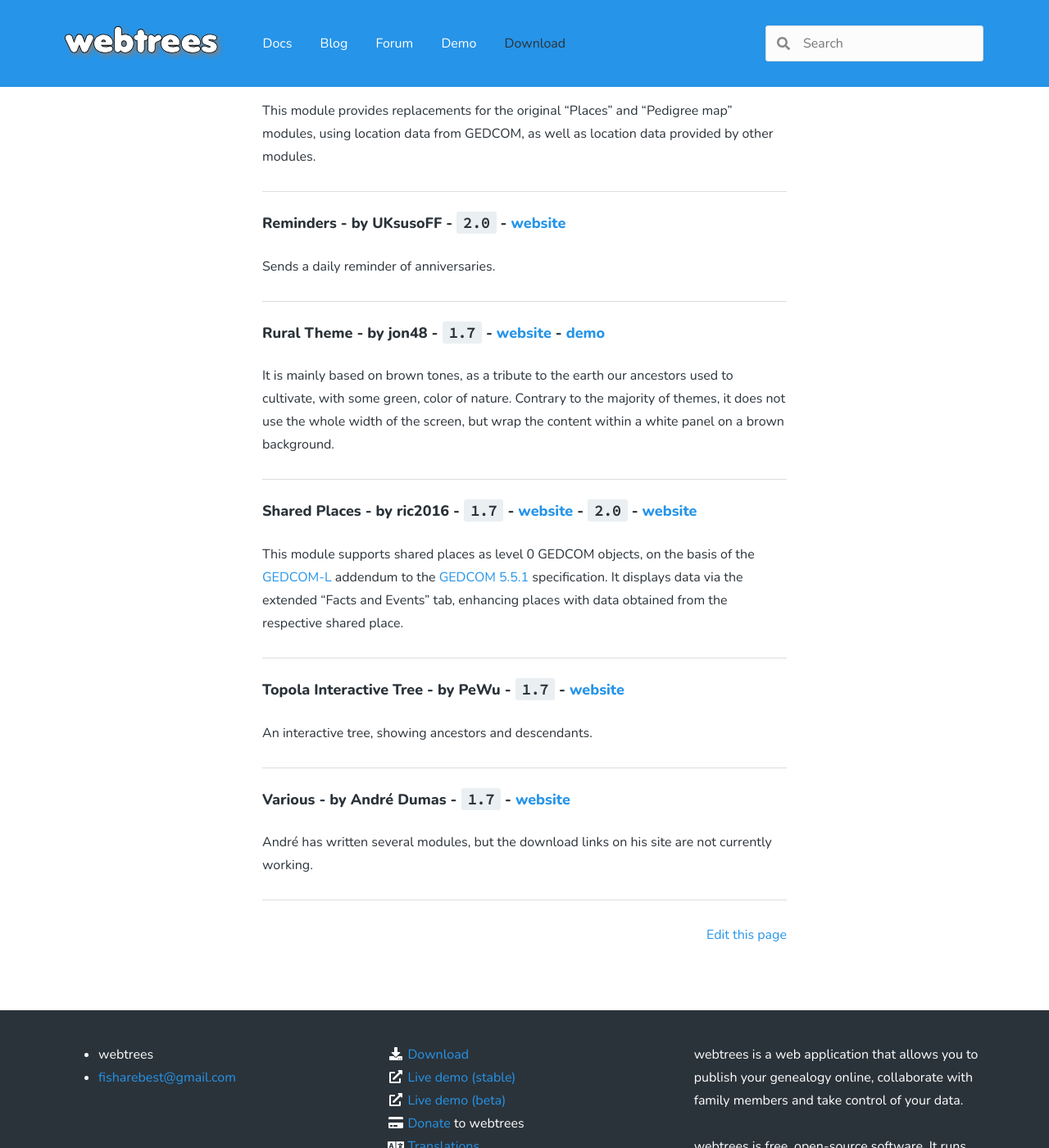
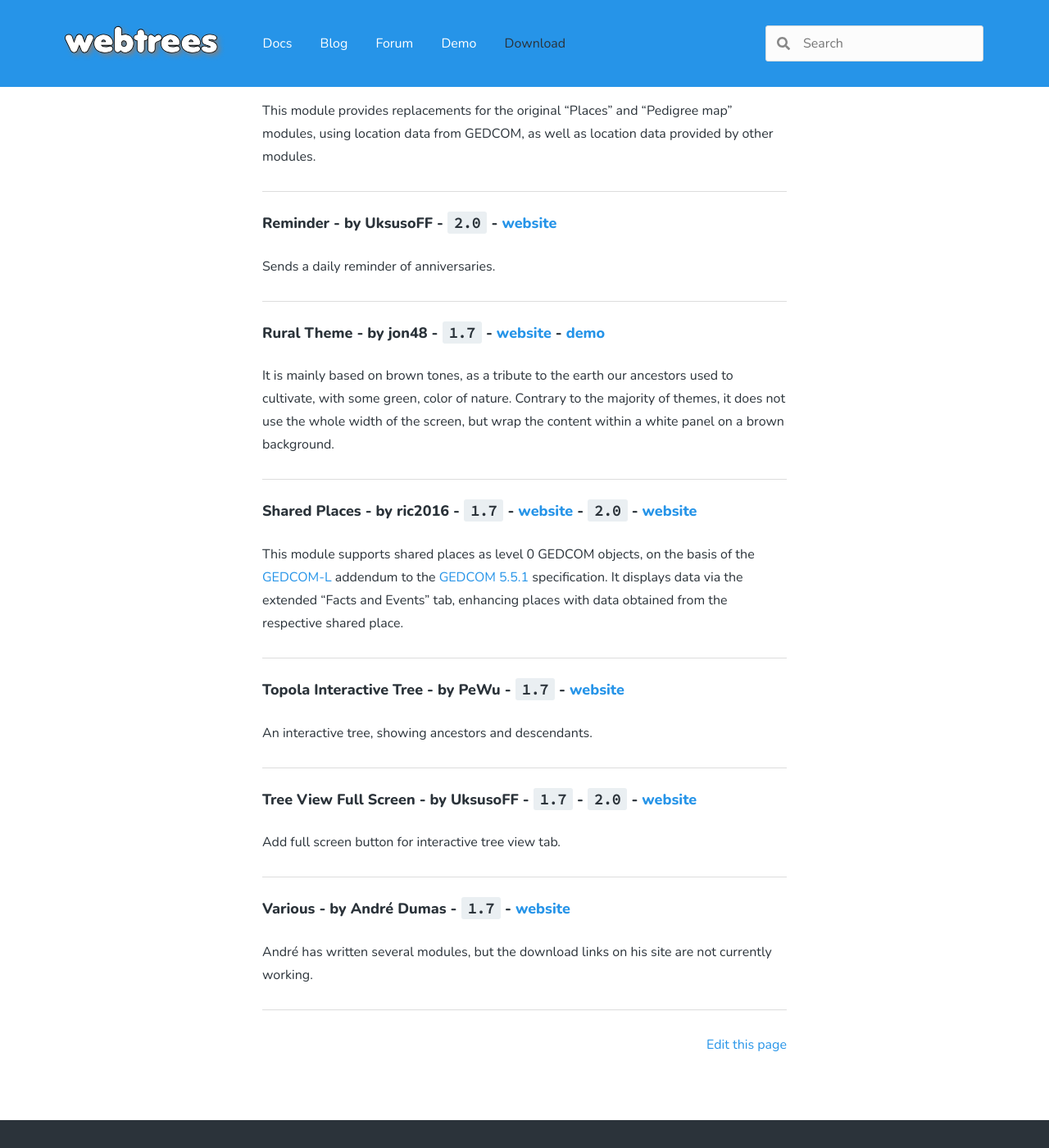
Before and after one commit to webtrees/webtrees.github.io, a Jekyll site: the page built from download/modules.md, in a window 1280 px wide and 1400 px high, scrolled down 4617 px. Shown: the whole window at 82% size. Built offline with Jekyll 4.4.1, drawn with Linux system fonts in a browser that asks for light colours; nearby versions of some CDN libraries; some of the changed text lies outside the part shown.

Commit message:
Update UksusoFF modules (#12)

```diff
--- a/download/modules.md
+++ b/download/modules.md
@@ -73,7 +73,7 @@ information via the extended “Families” tab, and the extended “Facts and E
 
 ----------
 
-### Faces - by UKsusoFF - `1.7` - `2.0` - [website](https://github.com/UksusoFF/webtrees-faces)
+### Faces - by UksusoFF - `1.7` - `2.0` - [website](https://github.com/UksusoFF/webtrees-faces)
 
 Tag faces on photos.
 
@@ -199,7 +199,7 @@ using location data from GEDCOM, as well as location data provided by other modu
 
 ----------
 
-### Reminders - by UKsusoFF - `2.0` - [website](https://github.com/UksusoFF/webtrees-reminder)
+### Reminder - by UksusoFF - `2.0` - [website](https://github.com/UksusoFF/webtrees-reminder)
 
 Sends a daily reminder of anniversaries.
 
@@ -227,6 +227,12 @@ An interactive tree, showing ancestors and descendants.
 
 ----------
 
+### Tree View Full Screen - by UksusoFF - `1.7` - `2.0` - [website](https://github.com/UksusoFF/webtrees-tree_view_full_screen)
+
+Add full screen button for interactive tree view tab.
+
+----------
+
 ### Various - by André Dumas - `1.7` - [website](http://www.adumas.eu/wt/box)
 
 André has written several modules, but the download links on his site are not currently working.
```
